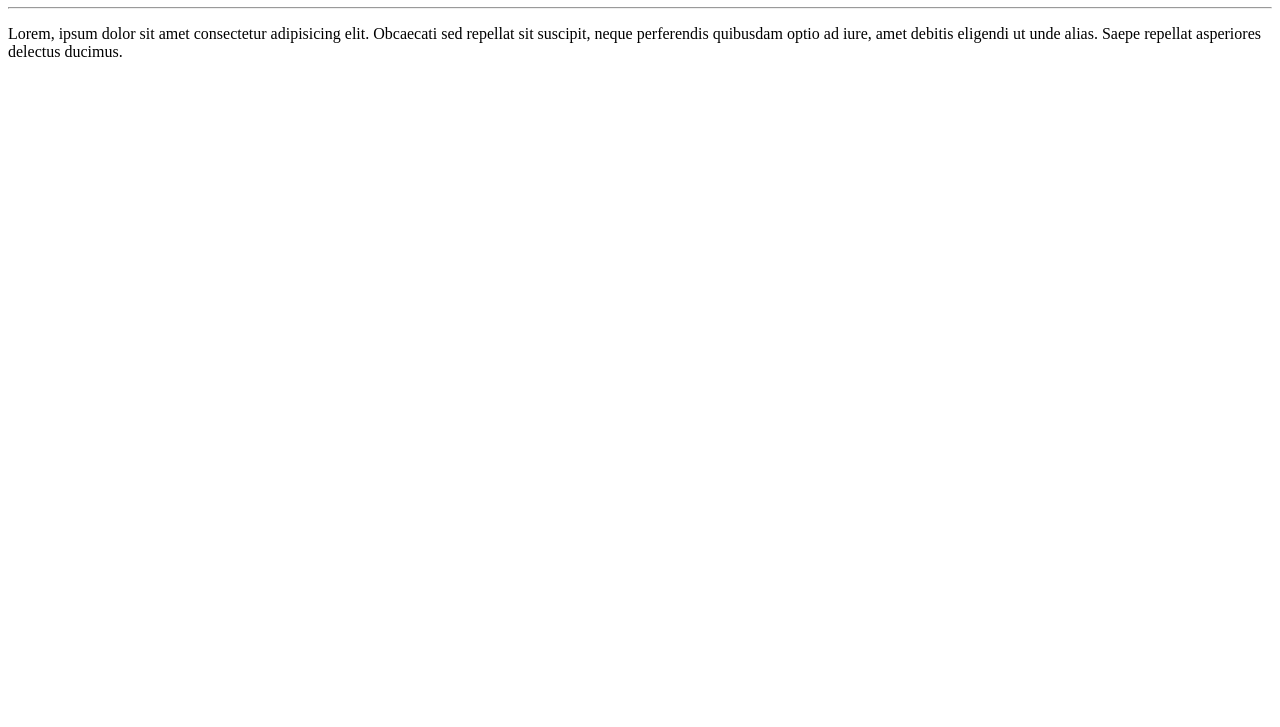
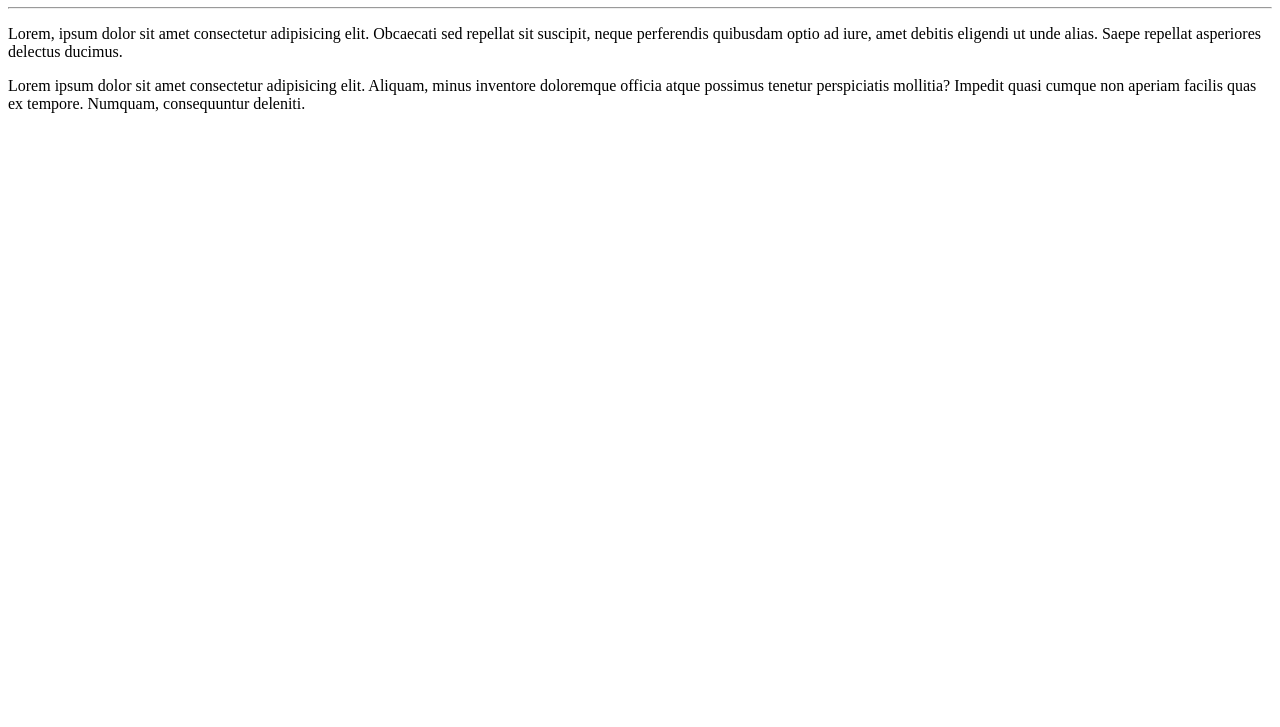
Before and after one commit to GabrielMSantos64/Ola-mundo, a plain HTML site: page site-exemplo/index.html in a window 1280 px wide. Shown: the part 73-800 px from the top of the page. Drawn offline with Linux system fonts and the light colour scheme.

Commit message:
adicionei um paragrafo

```diff
--- a/site-exemplo/index.html
+++ b/site-exemplo/index.html
@@ -10,5 +10,7 @@
     <h1>Olá,mundo</h1>
     <hr>
     <p>Lorem, ipsum dolor sit amet consectetur adipisicing elit. Obcaecati sed repellat sit suscipit, neque perferendis quibusdam optio ad iure, amet debitis eligendi ut unde alias. Saepe repellat asperiores delectus ducimus.</p>
+
+    <p>Lorem ipsum dolor sit amet consectetur adipisicing elit. Aliquam, minus inventore doloremque officia atque possimus tenetur perspiciatis mollitia? Impedit quasi cumque non aperiam facilis quas ex tempore. Numquam, consequuntur deleniti.</p>
 </body>
 </html>
```
